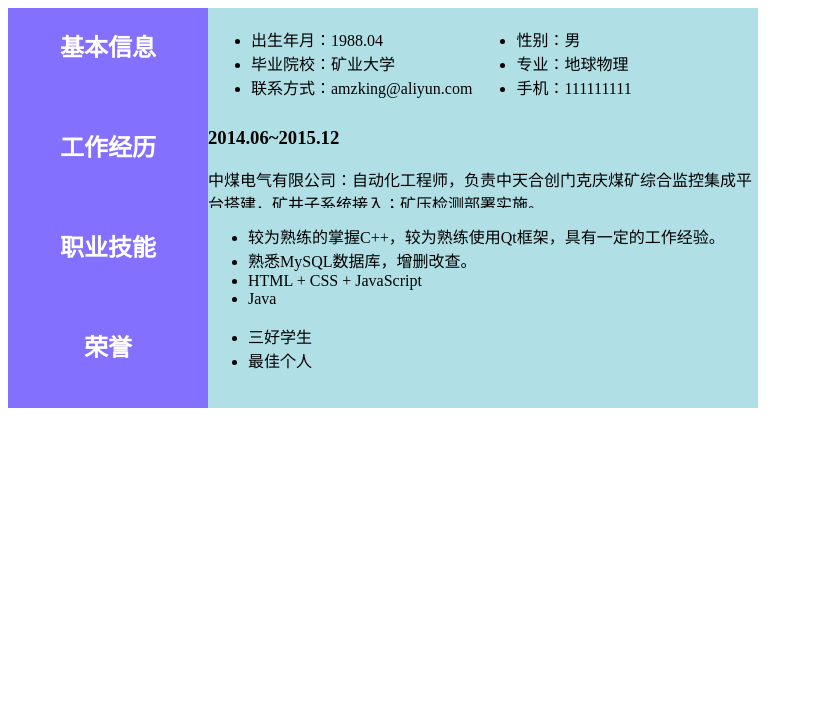
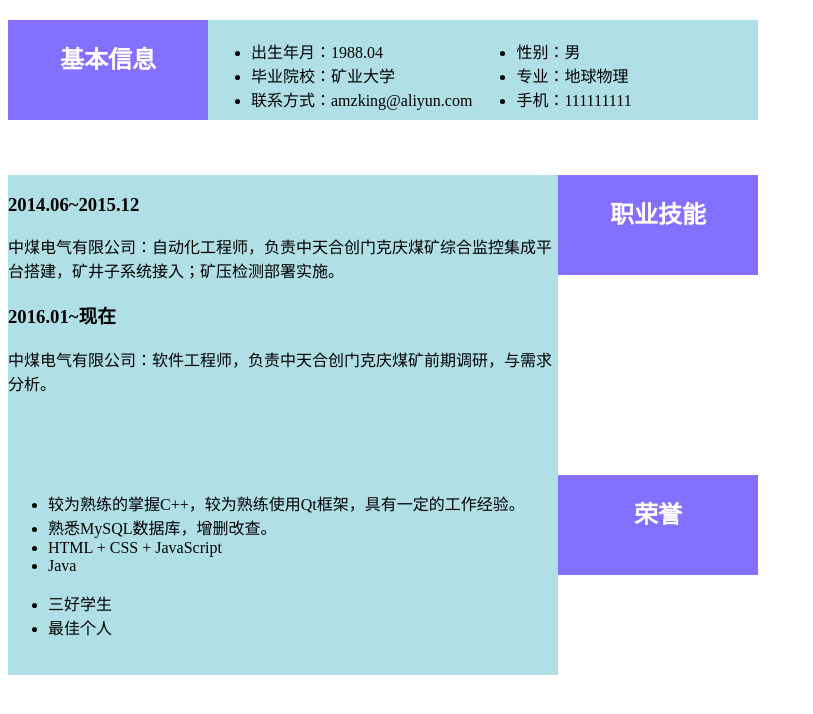
Before and after one commit to amzking/amzking.github.com, a plain HTML site: page index.html in a window 1280 px wide. Shown: the whole page, without its empty margins (0-813 px from the left). Drawn offline with Linux system fonts and the light colour scheme.

Commit message:
Update index.html

```diff
--- a/index.html
+++ b/index.html
@@ -35,10 +35,10 @@
    </div>
 
    <div id="gongzuojingli">
-     <div id="left">
+     <div id="left2">
        <h2>工作经历</h2>
      </div>
-     <div id="right" height="400px;">
+     <div id="right2">
        <h3>2014.06~2015.12</h3>
         <p>中煤电气有限公司：自动化工程师，负责中天合创门克庆煤矿综合监控集成平台搭建，矿井子系统接入；矿压检测部署实施。 </p>
        <h3>2016.01~现在</h3>
```
